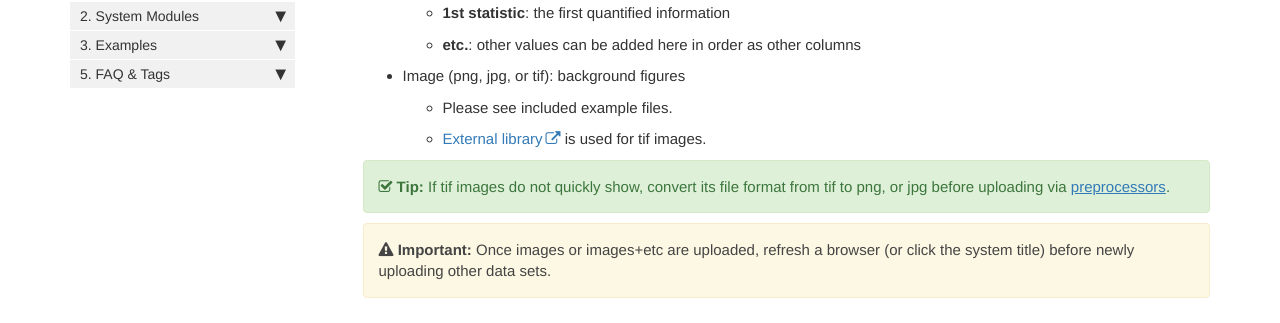
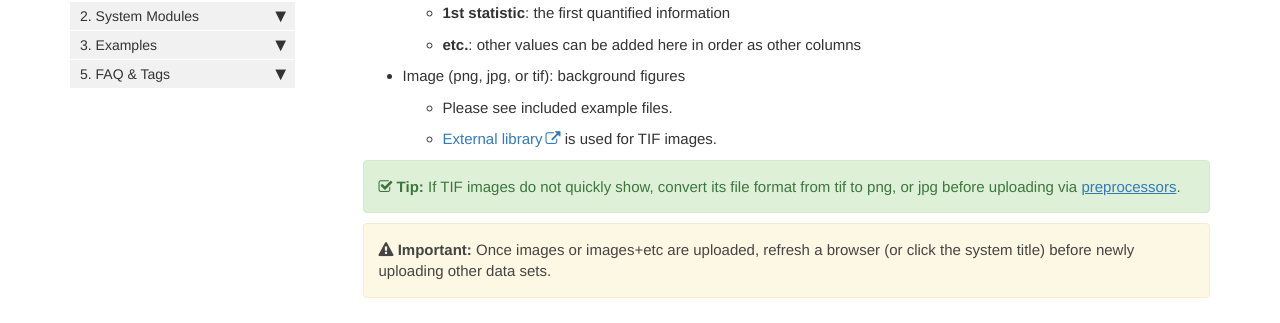
Before and after one commit to scbeom/ctv_tutorial, a Jekyll site: the page built from pages/overview/ov_inputfile.md, in a window 1280 px wide and 900 px high, scrolled down 606 px. Shown: the part 302-625 px from the top of the window. Built offline with Jekyll 4.4.1, drawn with Linux system fonts in a browser that asks for light colours; comment, search, counter and statistics services are not loaded.

Commit message:
Further updates

```diff
--- a/pages/overview/ov_inputfile.md
+++ b/pages/overview/ov_inputfile.md
@@ -33,9 +33,9 @@ timestep | 1st statistic | etc. | ...
 
 - Image (png, jpg, or tif): background figures
   * Please see included example files.
-  * [External library](https://github.com/seikichi/tiff.js) is used for tif images.
+  * [External library](https://github.com/seikichi/tiff.js) is used for TIF images.
 
-{% include tip.html content="If tif images do not quickly show, convert its file format from tif to png, or jpg before uploading via [preprocessors][ov_preprocessing]." %}
+{% include tip.html content="If TIF images do not quickly show, convert its file format from tif to png, or jpg before uploading via [preprocessors][ov_preprocessing]." %}
 
 {% include important.html content="Once images or images+etc are uploaded, refresh a browser (or click the system title) before newly uploading other data sets." %}
 
```
Also changed, not shown: pages/sysmodule/sm_setting.md (+18 -12 lines), images/setting_modes.gif (added), images/setting_statistic.gif (added), 2 other files.
